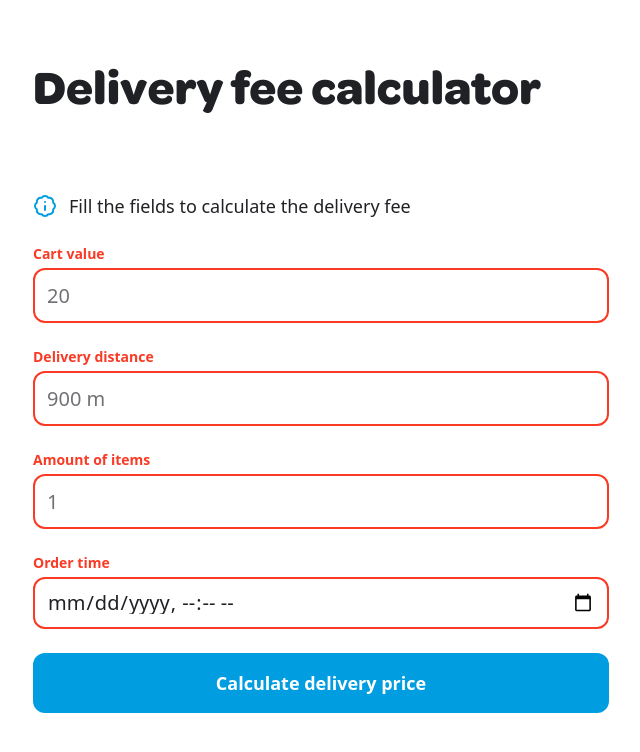
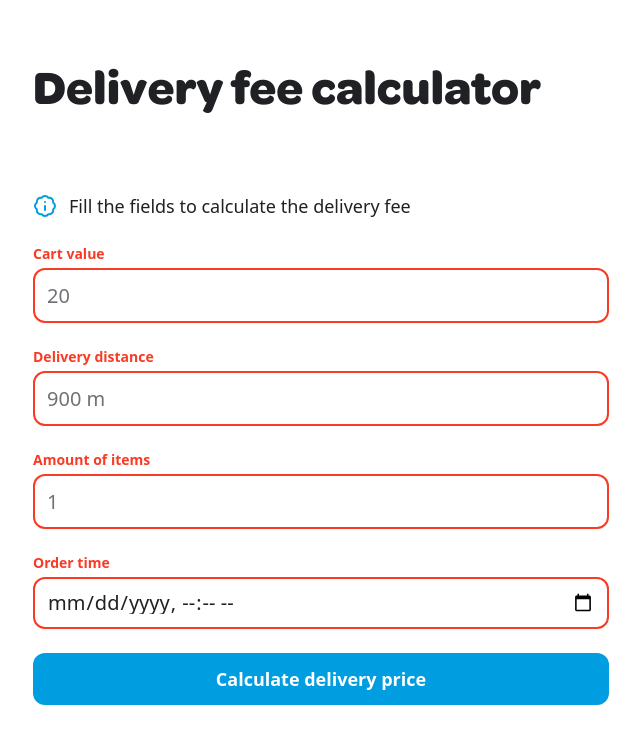
Before and after one commit to steezydev/wolt-2024-fee-calculator, a React (Vite) app: page / in a window 1280 px wide. Shown: the top 752 px of the page, without its empty margins (319-959 px from the left). Built offline with nearby package versions, Linux system fonts and the light colour scheme.

Commit message:
update ButtonPrimary styles

```diff
--- a/src/components/button/ButtonPrimary.tsx
+++ b/src/components/button/ButtonPrimary.tsx
@@ -8,7 +8,7 @@ const ButtonPrimary = ({ className, ...props }: ButtonProps) => {
     <ButtonUnstyled
       {...props}
       className={classNames(
-        'bg-primary-300 text-white text-lg font-bold py-4 rounded-xl',
+        'bg-primary-300 text-white text-lg font-bold py-3 rounded-xl',
         'hover:bg-primary-300/90 active:bg-primary-300/80',
         'disabled:bg-primary-300/60 disabled:text-white/40 disabled:cursor-not-allowed',
         className
```
